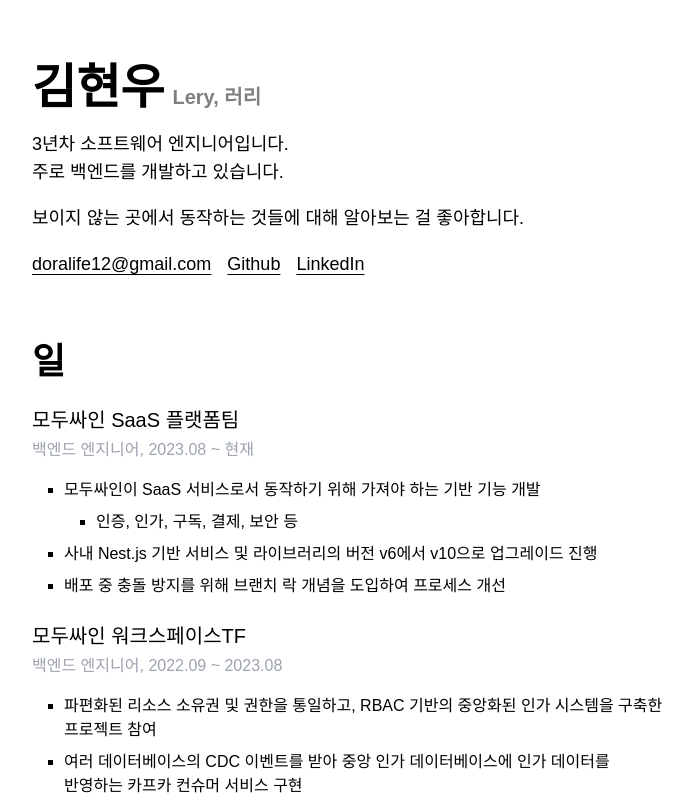
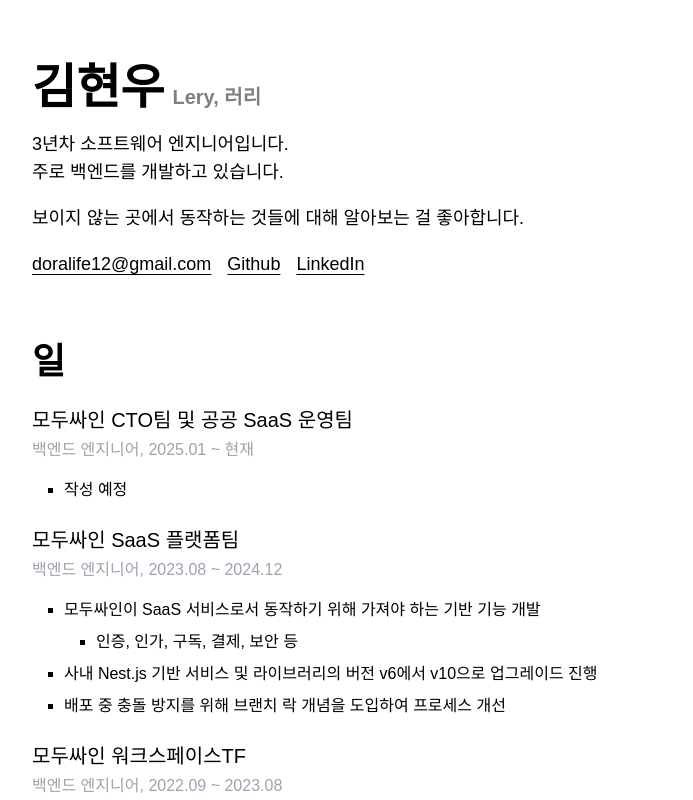
Before and after one commit to cpprhtn/about, a Next.js app: page / in a window 1280 px wide. Shown: the top 800 px of the page, without its empty margins (288-981 px from the left). Built offline with nearby package versions, Linux system fonts and the light colour scheme; a web font is replaced by a local one.

Commit message:
feat: 팀 변경

```diff
--- a/app/page.tsx
+++ b/app/page.tsx
@@ -7,8 +7,16 @@
   return (
     <ActivityContainer title="일">
       <ActivityItemContainer
+        title="모두싸인 CTO팀 및 공공 SaaS 운영팀"
+        subtitle="백엔드 엔지니어, 2025.01 ~ 현재"
+      >
+        <ul>
+          <li>작성 예정</li>
+        </ul>
+      </ActivityItemContainer>
+      <ActivityItemContainer
         title="모두싸인 SaaS 플랫폼팀"
-        subtitle="백엔드 엔지니어, 2023.08 ~ 현재"
+        subtitle="백엔드 엔지니어, 2023.08 ~ 2024.12"
       >
         <ul>
           <li>
```
